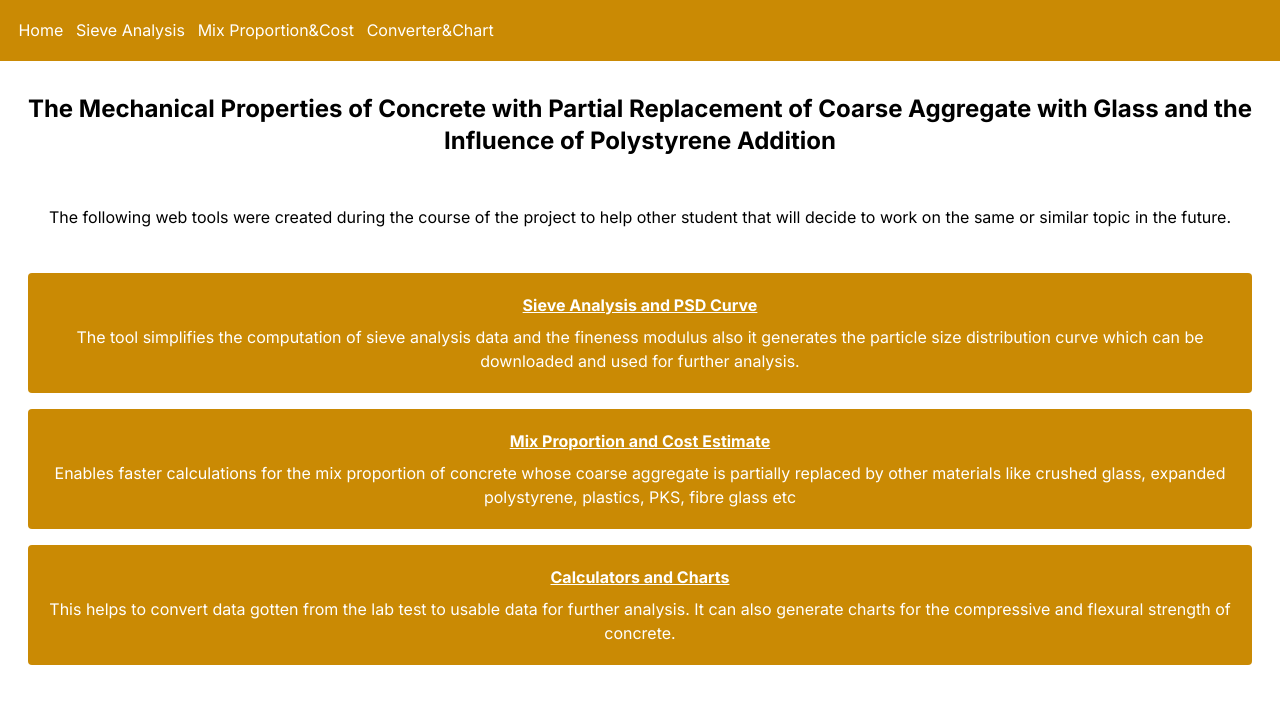
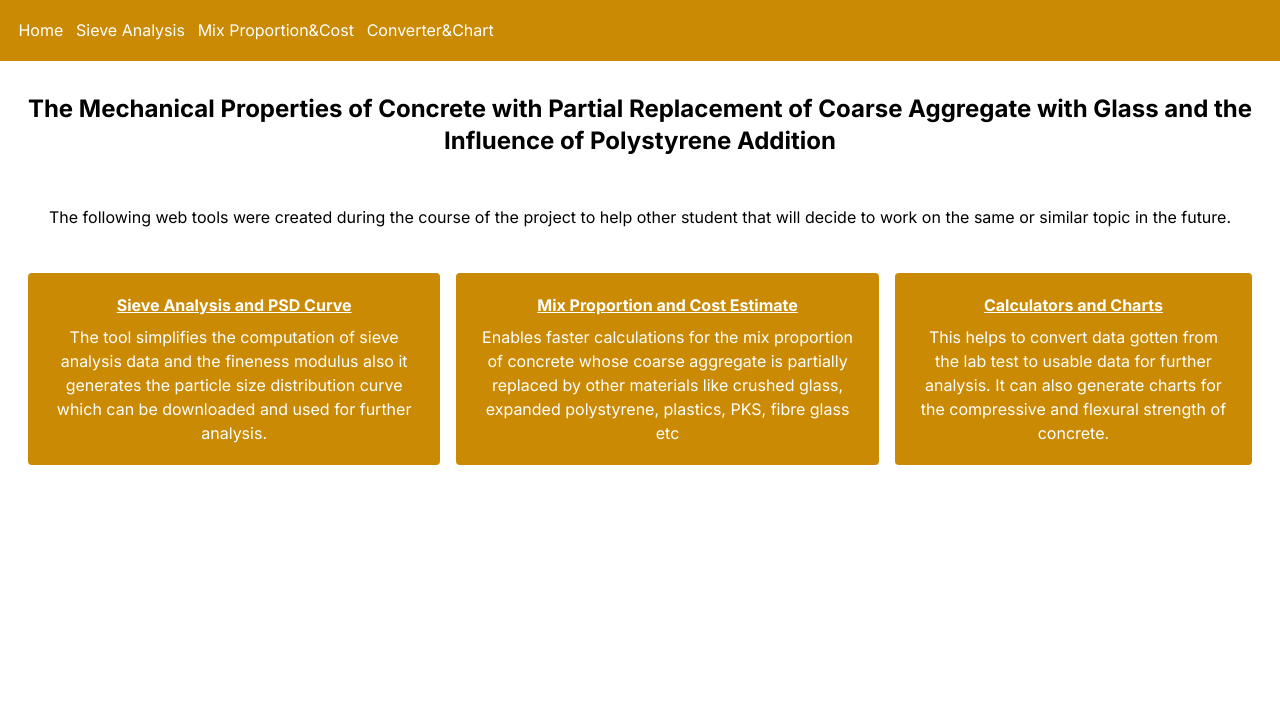
Before and after one commit to IsraelIyke/ug-project, a Next.js app: page / in a window 1280 px wide. Shown: the top 704 px of the page. Built offline with nearby package versions, Linux system fonts and the light colour scheme.

Commit message:
Update page.js

```diff
--- a/app/page.js
+++ b/app/page.js
@@ -22,7 +22,7 @@ export default function Home() {
           to help other student that will decide to work on the same or similar
           topic in the future.
         </p>
-        <div className="p-5 flex justify-center flex-row sm:flex-col card text-center">
+        <div className="p-5 flex justify-center md:flex-row sm:flex-col card text-center">
           <Link href="./psd-curve">
             <div className="m-2 bg-yellow-600 p-5 rounded text-white hover:bg-yellow-700">
               <h2 className="font-bold mb-2 underline">
```
